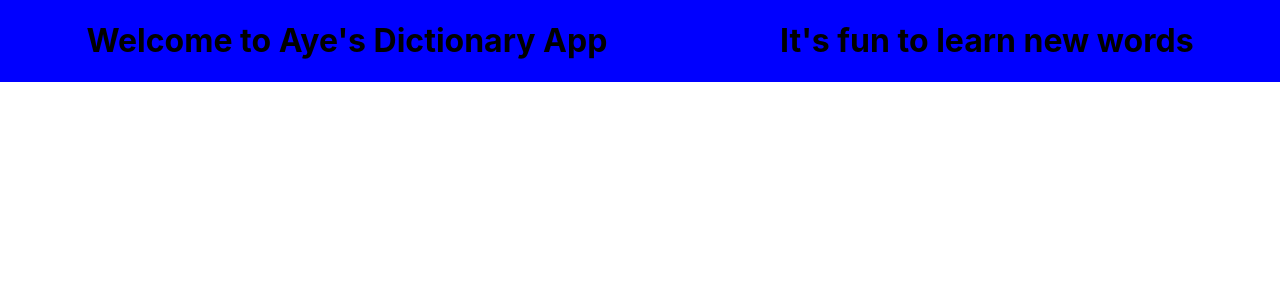
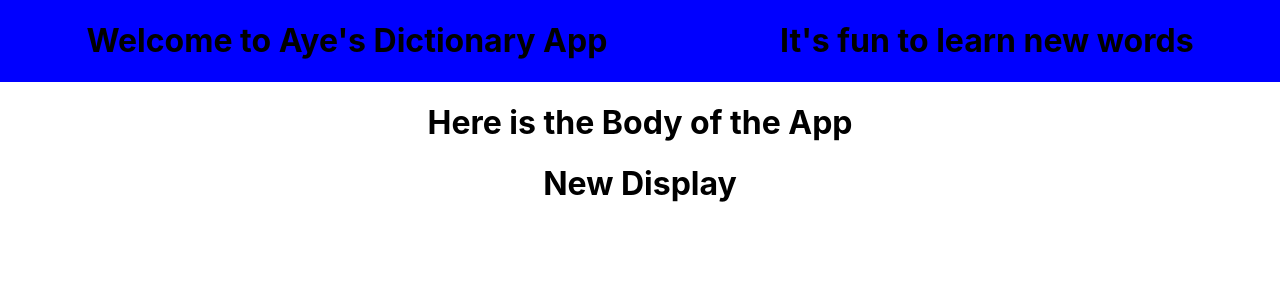
Before and after one commit to Alaska01/Dictionary-App, a React (Create React App) app: page / in a window 1280 px wide. Shown: the top 300 px of the page. Built offline with nearby package versions, Linux system fonts and the light colour scheme; no server answers.

Commit message:
Create Body and Random word component

```diff
--- a/src/App.js
+++ b/src/App.js
@@ -1,10 +1,12 @@
 import './App.css';
+import Bodycontainer from './components/Bodycontainer';
 import Navbar from './components/Navbar';
 
 function App() {
   return (
     <div className="App">
       <Navbar />
+      <Bodycontainer />
     </div>
   );
 }
--- /dev/null
+++ b/src/components/Bodycontainer.js
@@ -0,0 +1,13 @@
+import React from "react";
+import Newword from './Newword'
+
+function Bodycontainer() {
+  return (
+    <>
+      <h1>Here is the Body of the App</h1>
+      {<Newword/>}
+    </>
+   );
+}
+
+export default Bodycontainer;
--- /dev/null
+++ b/src/components/Newword.js
@@ -0,0 +1,16 @@
+import React, {useState} from "react";
+
+function Newword() {
+
+  const [word, setWord] = useState('')
+  fetch(`https://random-words-api.vercel.app/word`)
+  .then(response=>response.json())
+  .then(data=>console.log(data))
+  return (
+    <>
+      <h1> New Display</h1>
+    </>
+   );
+}
+
+export default Newword;
```
